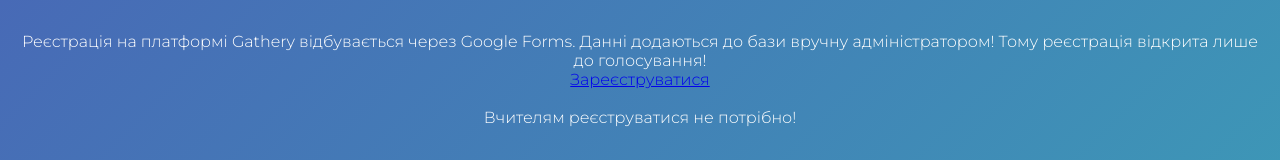
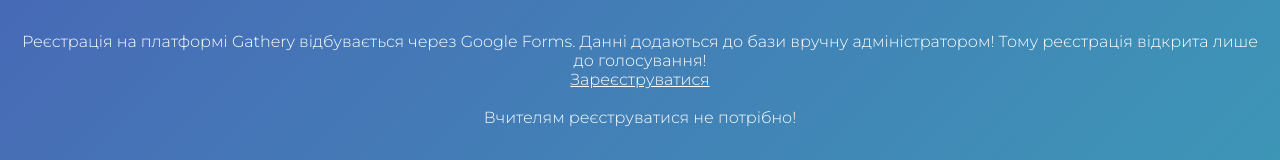
Before and after one commit to gathery173/gathery, a plain HTML site: page info.html in a window 1280 px wide. Shown: the part 190-350 px from the top of the page. Drawn offline with Linux system fonts and the light colour scheme.

Commit message:
Update info.html

```diff
--- a/info.html
+++ b/info.html
@@ -150,7 +150,7 @@
             <br>
             <p style="display: flex; flex-wrap: wrap; margin: 0 auto;">
                 Реєстрація на платформі Gathery відбувається через Google Forms. Данні додаються до бази вручну адміністратором! Тому реєстрація відкрита лише до голосування!
-                <a style="display: flex; margin: 0 auto;" href="registration.html">Зареєструватися</a>
+                <a style="display: flex; margin: 0 auto; color: white;" href="registration.html">Зареєструватися</a>
             </p>
             <br>
             <p style="display: flex; flex-wrap: wrap; margin: 0 auto;">
```
